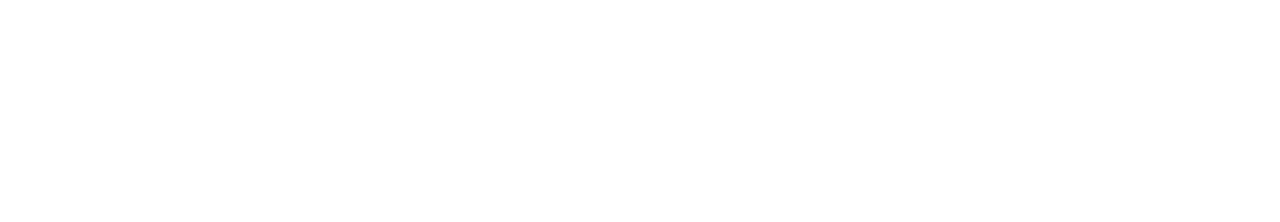
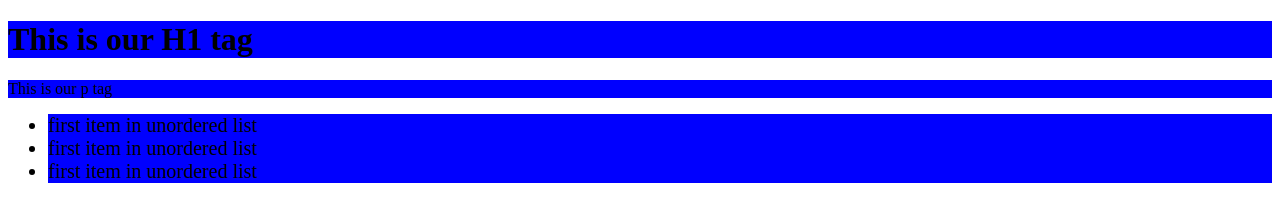
Before and after one commit to TZHawkMan/codeup-web-exercises, a website: page jquery_exercises.html in a window 1280 px wide. Drawn offline with nearby package versions, Linux system fonts and the light colour scheme.

Commit message:
finished Jquery-selector exercise

```diff
--- a/jquery_exercises.html
+++ b/jquery_exercises.html
@@ -5,6 +5,15 @@
     <title>Title</title>
 </head>
 <body>
+<div id="1" class="2">
+    <h1 id="3" class="4">This is our H1 tag</h1>
+    <p id="5" class="6">This is our p tag</p>
+    <ul>
+        <li id="7" class="codeup">first item in unordered list</li>
+        <li id="9" class="codeup">first item in unordered list</li>
+        <li id="11" class="codeup">first item in unordered list</li>
+    </ul>
+</div>
 
 <!--Jquery CDN-->
 <script src="https://code.jquery.com/jquery-3.6.1.min.js" integrity="sha256-o88AwQnZB+VDvE9tvIXrMQaPlFFSUTR+nldQm1LuPXQ=" crossorigin="anonymous"></script>
--- a/js/Jquery_exercise.js
+++ b/js/Jquery_exercise.js
@@ -1,9 +1,38 @@
 "use strict";
 (function() {
 
-    $(function () {
-        alert('The DOM has finished loading!');
-    });
+    // $(function () {
+    //     alert('The DOM has finished loading!');
+    // });
+
+    // id selector
+     $('document').ready(function() {
+
+         //     var contents = $('#9').html();
+         //     alert(contents);
+         // });
+
+
+         //class selector
+
+
+         //$('.codeup').css('border', '1px').css('background-color', '#ff0000');
+
+     //element selectors
+         $('li').css('background-color', 'yellow').css('font-size', '20px');
+         $('p').css('background-color', 'yellow');
+         $('h1').css('background-color', 'yellow')
+         var contents = $('h1').html();
+         alert(contents);
+
+
+     // mutiple selectors
+     $(" li, p,h1").css( 'background-color','blue');
+
+
+
+
+     })
 
 
 })()
```
